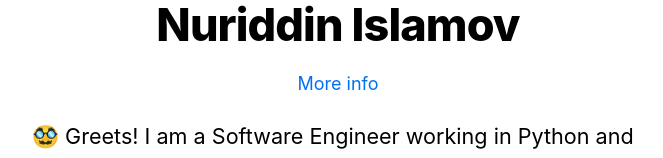
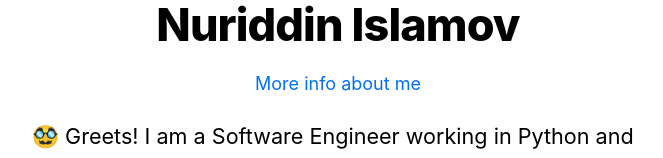
Before and after one commit to noonosh/blog.nuriddinislamov.com, a Next.js app: page / in a window 1280 px wide. Shown: the part 218-376 px from the top of the page, without its empty margins (302-965 px from the left). Built offline with nearby package versions, Linux system fonts and the light colour scheme.

Commit message:
update api info text

```diff
--- a/components/layout.js
+++ b/components/layout.js
@@ -40,7 +40,7 @@ export default function Layout({ children, home }) {
 							<h1 className={utilStyles.heading2Xl}>{name}</h1>
 						</div>
 						<Link href={'/api/info'}>
-							<a target='_blank'>More info</a>
+							<a target='_blank'>More info about me</a>
 						</Link>
 					</>
 				) : (
```
